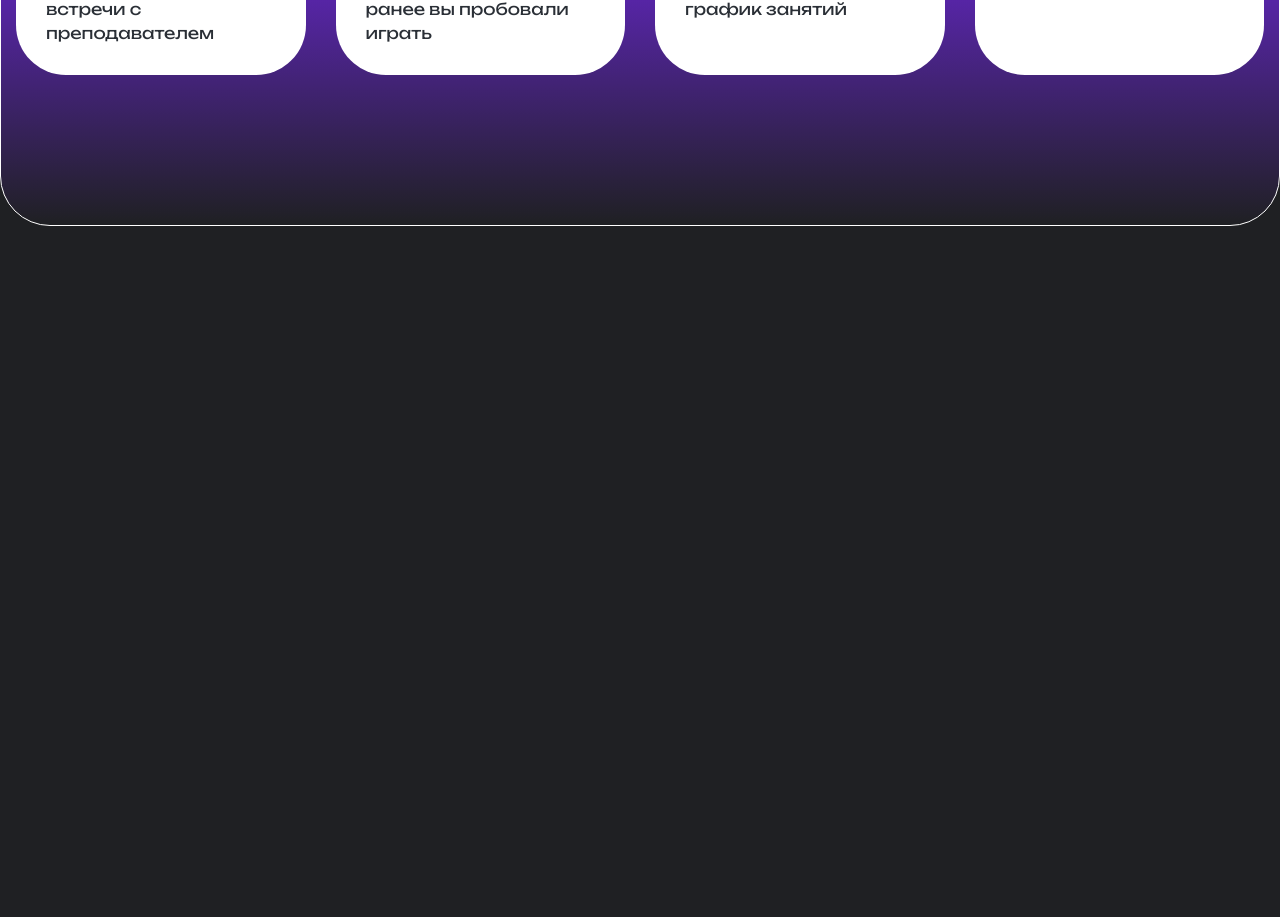
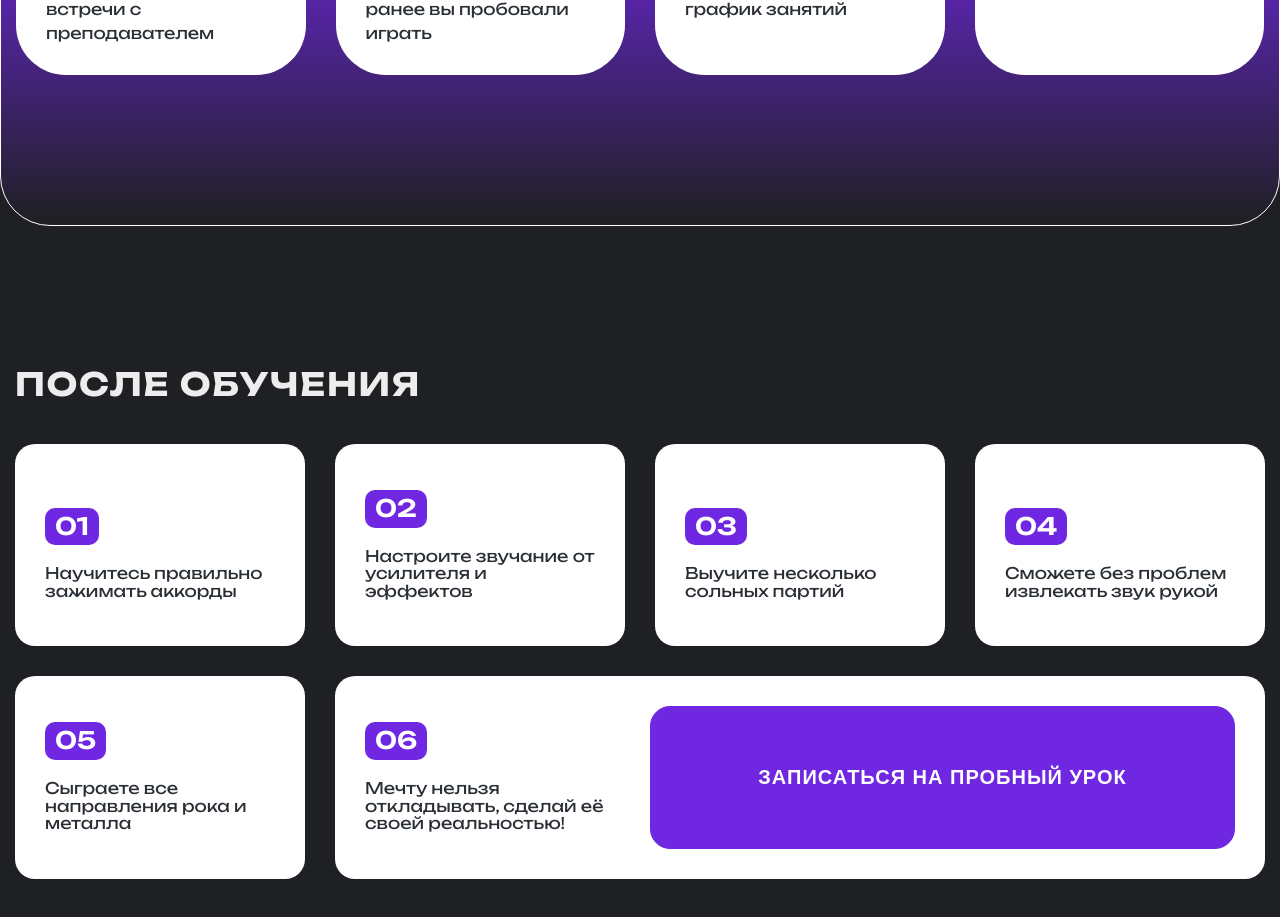
Before and after one commit to lichtlab23/guitar, a website built with webpack: page src/index.html in a window 1280 px wide. Shown: the part 3239-4156 px from the top of the page. Before the commit the page ends 3465 px from the top, so only its background shows below. Built offline with nearby package versions, Linux system fonts and the light colour scheme.

Commit message:
change project

```diff
--- a/src/index.html
+++ b/src/index.html
@@ -153,5 +153,31 @@
             </div>
         </div>
     </section>
+    <div class="container">
+        <section class="result">
+            <h2 class="title-h2">После обучения</h2>
+            <div class="result__list">
+                <div class="result__item">
+                    <p class="result__text"><span>01</span>Научитесь правильно зажимать аккорды</p>
+                </div>
+                <div class="result__item">
+                    <p class="result__text"><span>02</span>Настроите звучание от усилителя и эффектов</p>
+                </div>
+                <div class="result__item">
+                    <p class="result__text"><span>03</span>Выучите несколько сольных партий</p>
+                </div>
+                <div class="result__item">
+                    <p class="result__text"><span>04</span>Сможете без проблем извлекать звук рукой</p>
+                </div>
+                <div class="result__item">
+                    <p class="result__text"><span>05</span>Сыграете все направления рока и металла</p>
+                </div>
+                <div class="result__item _subgrid">
+                    <p class="result__text"><span>06</span>Мечту нельзя откладывать, сделай её своей реальностью!</p>
+                    <button class="result__btn" type="button">Записаться на пробный урок</button>
+                </div>
+            </div>
+        </section>
+    </div>
 </body>
 </html>
--- a/src/styles/main.scss
+++ b/src/styles/main.scss
@@ -550,3 +550,68 @@ a{
         letter-spacing: -0.005em;
     }
 }
+
+.result{
+    margin-top: 150px;
+    margin-bottom: 150px;
+    &__list{
+        display: grid;
+        grid-template-columns: repeat(4, 1fr);
+        gap: 30px;
+        margin-top: 50px;
+    }
+    &__item{
+        display: flex;
+        padding: 30px;
+        flex-direction: column;
+        justify-content: flex-end;
+        align-items: flex-start;
+        gap: 20px;
+        flex-shrink: 0;
+        border-radius:  20px;
+        background-color: $light;
+        &._subgrid{
+            grid-column: 2 / 5;
+            display: grid;
+            grid-template-columns: subgrid;
+            align-items: center;
+        }
+    }
+    &__text{
+        color: $dark;
+        span{
+            display: block;
+            width: fit-content;
+            background-color: $accent;
+            color: $light;
+            font-size: 24px;
+            font-weight: 600;
+            padding: 10px;
+            border-radius: 10px;
+            margin-bottom: 20px;
+        }
+    }
+    &__btn{
+      grid-column: 2 / 5;
+      color: $light;
+      height: 100%;
+        font-size: 20px;
+        font-weight: 600;
+        text-transform: uppercase;
+        letter-spacing: 1px;
+        background-color: $accent;
+        border: 1px solid $accent;
+        padding: 30px;
+        border-radius: $br-20;
+        transition: $tr;
+        cursor: pointer;
+        @media(hover: hover){
+            &:hover{
+                background-color: transparent;
+                border-color: $accent;
+                color: $accent;
+                transition: $tr;
+            }
+        }
+    }
+}
```
